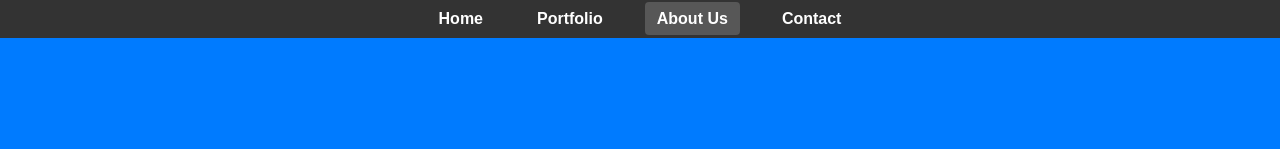
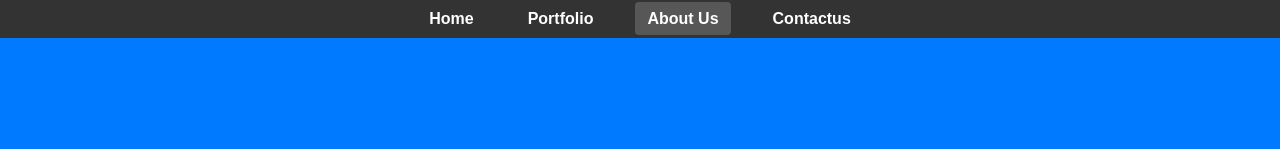
Before and after one commit to nehaafridi2005/editkaro.in, a plain HTML site: page about.html in a window 1280 px wide. Shown: the top 149 px of the page. Drawn offline with Linux system fonts and the light colour scheme; a script that the page names is missing.

Commit message:
about.html

```diff
--- a/about.html
+++ b/about.html
@@ -14,7 +14,7 @@
             <li><a href="index.html">Home</a></li>
             <li><a href="portfolio.html">Portfolio</a></li>
             <li><a href="about.html" class="active">About Us</a></li>
-            <li><a href="contact.html">Contact</a></li>
+            <li><a href="contactus.html">Contactus</a></li>
         </ul>
     </nav>
 
```
